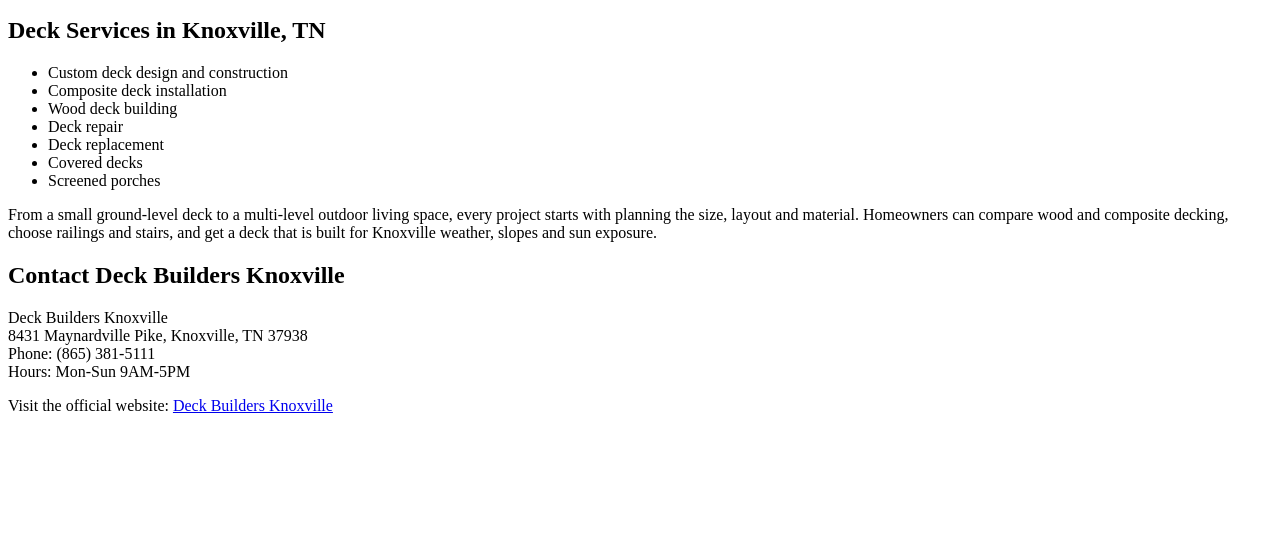
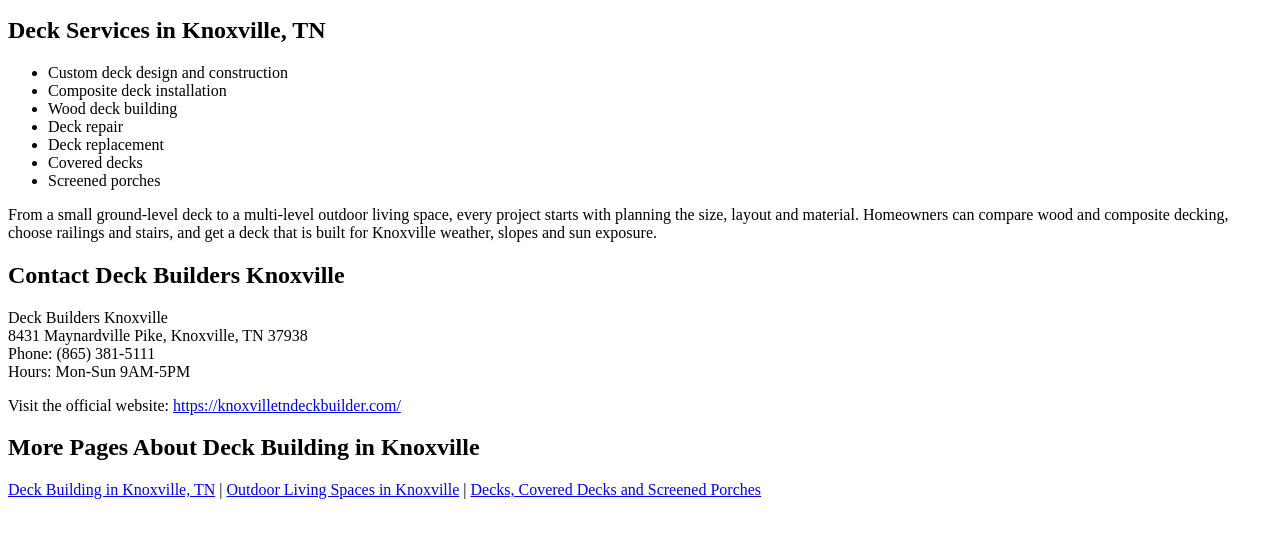
Before and after one commit to deckbuildersknoxville543/deck-builders-knoxville, a plain HTML site: page index.html in a window 1280 px wide. Shown: the part 119-656 px from the top of the page. Drawn offline with Linux system fonts and the light colour scheme.

Commit message:
Update anchor and add related pages

```diff
--- a/index.html
+++ b/index.html
@@ -25,6 +25,8 @@
 8431 Maynardville Pike, Knoxville, TN 37938<br>
 Phone: (865) 381-5111<br>
 Hours: Mon-Sun 9AM-5PM</p>
-<p>Visit the official website: <a href="https://knoxvilletndeckbuilder.com/">Deck Builders Knoxville</a></p>
+<p>Visit the official website: <a href="https://knoxvilletndeckbuilder.com/">https://knoxvilletndeckbuilder.com/</a></p>
+<h2>More Pages About Deck Building in Knoxville</h2>
+<p><a href="https://knoxvilletndeckbuilder.codeberg.page/">Deck Building in Knoxville, TN</a> | <a href="https://deck-builders-knoxville.netlify.app/">Outdoor Living Spaces in Knoxville</a> | <a href="https://knoxvilletndeckbuilder.neocities.org/">Decks, Covered Decks and Screened Porches</a></p>
 </body>
 </html>
```
